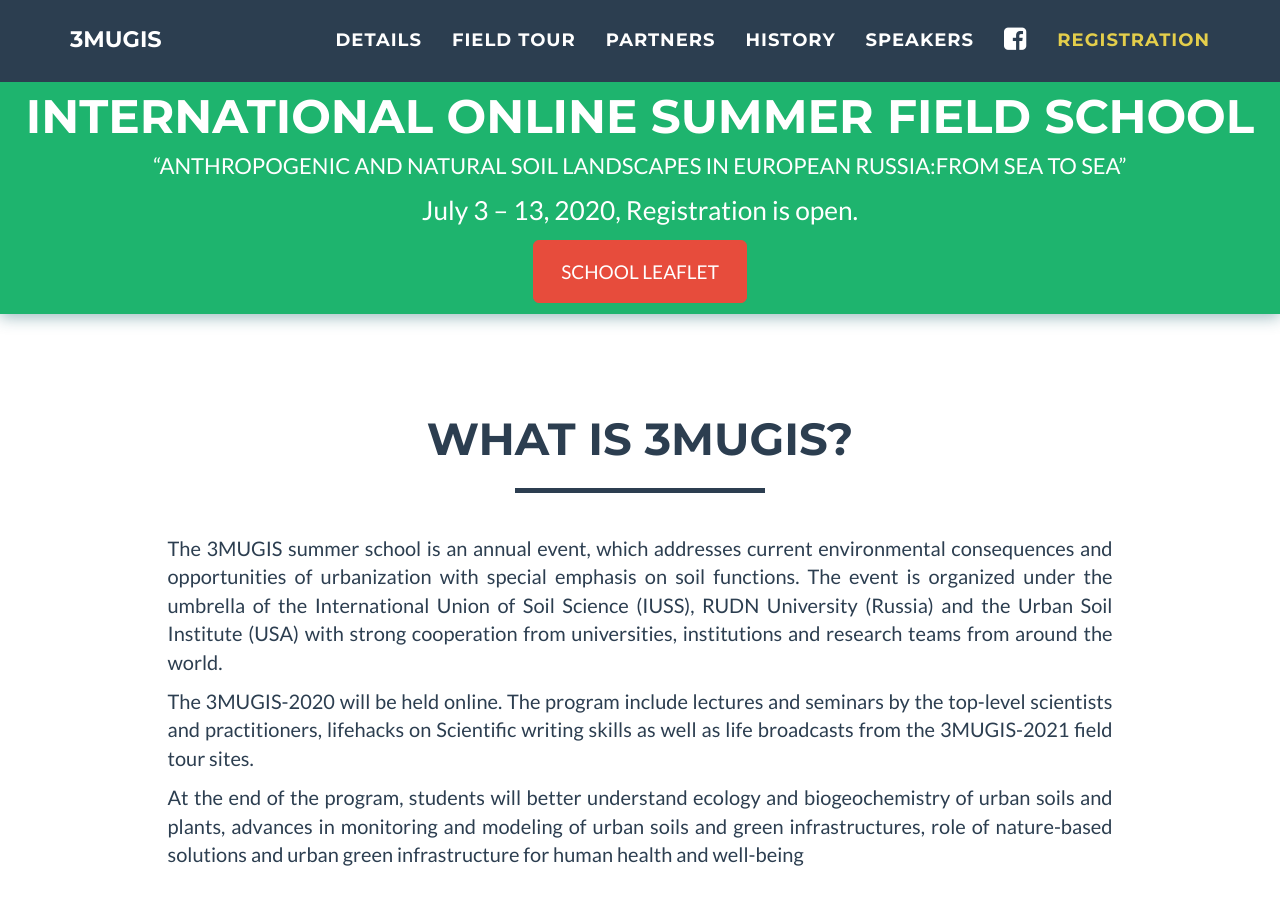
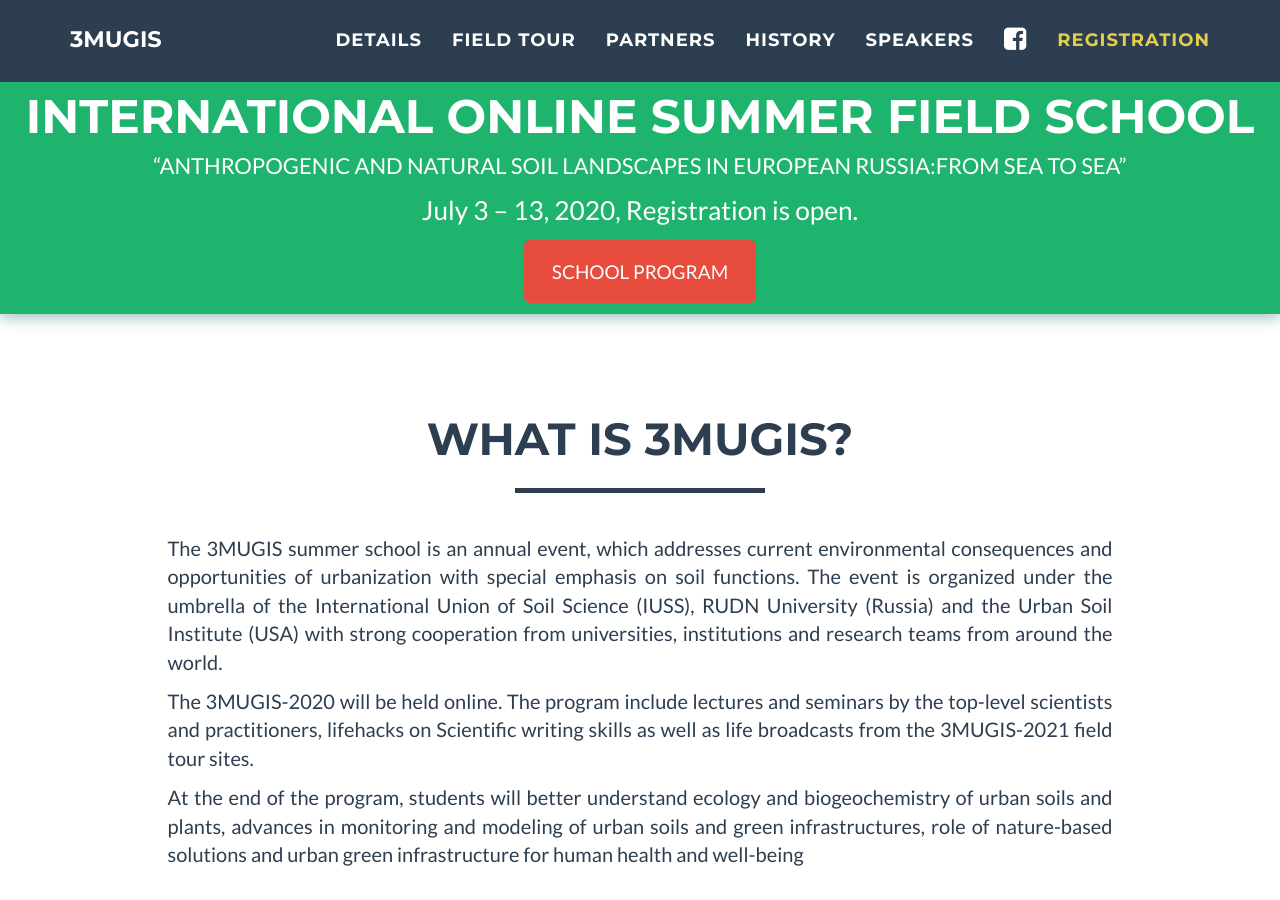
Before and after one commit to erasmus-rudn/erasmus-rudn.github.io, a Jekyll site: the page built from index.md, in a window 1280 px wide and 900 px high, scrolled down 559 px. Built offline with Jekyll 4.4.1, drawn with Linux system fonts in a browser that asks for light colours.

Commit message:
Update header.html

```diff
--- a/_includes/header.html
+++ b/_includes/header.html
@@ -31,7 +31,7 @@
                         <!--<span class="skills"><q>{{page.motto_addition}}</q></span>-->
                         <span class="skills">{{ page.school_dates}}</span>
                         <p></p>
-                        <p><a class="btn btn-danger btn-lg" href="https://github.com/erasmus-rudn/erasmus-rudn.github.io/raw/master/3MUGIS_trifold_download.pdf" target=new>SCHOOL LEAFLET</a></p>
+                        <p><a class="btn btn-danger btn-lg" href="https://github.com/erasmus-rudn/erasmus-rudn.github.io/raw/master/3MUGIS_trifold_download.pdf" target=new>SCHOOL PROGRAM</a></p>
                     </div>
                 </div>
             </div>
```
